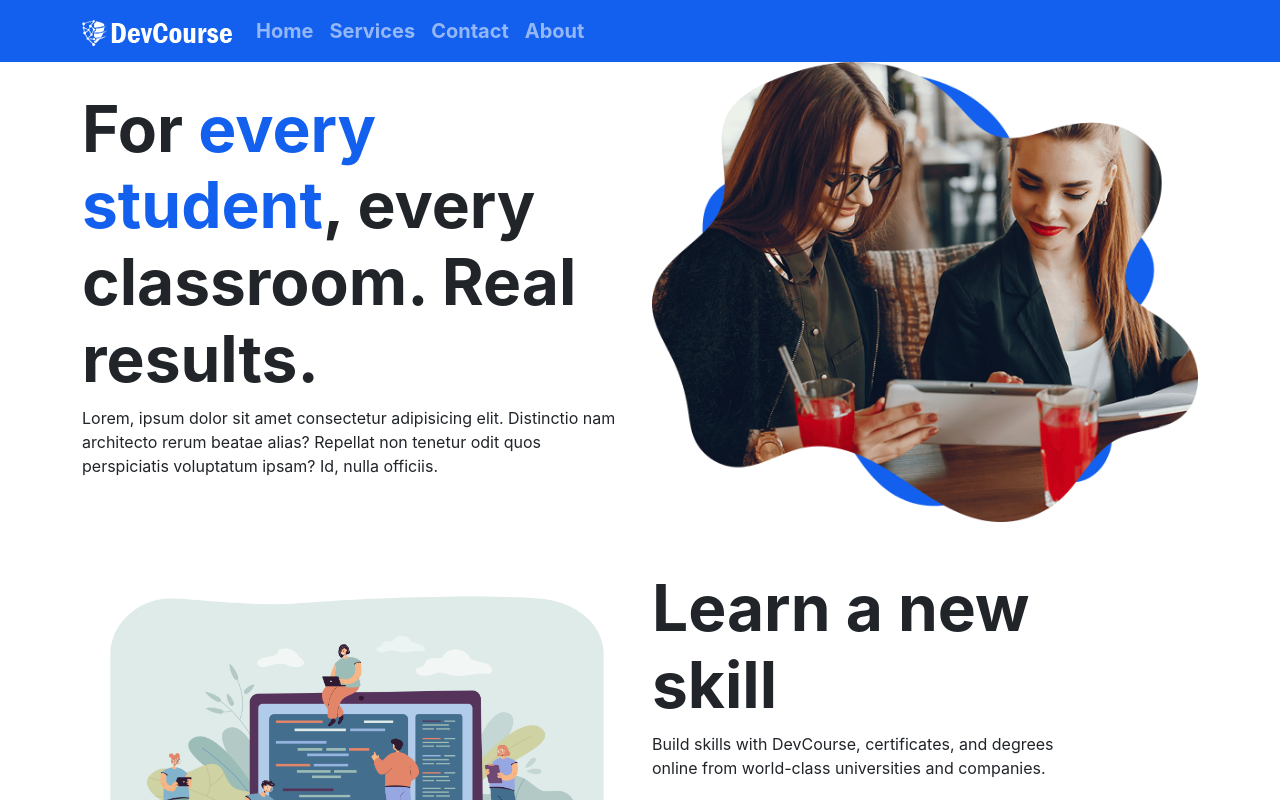
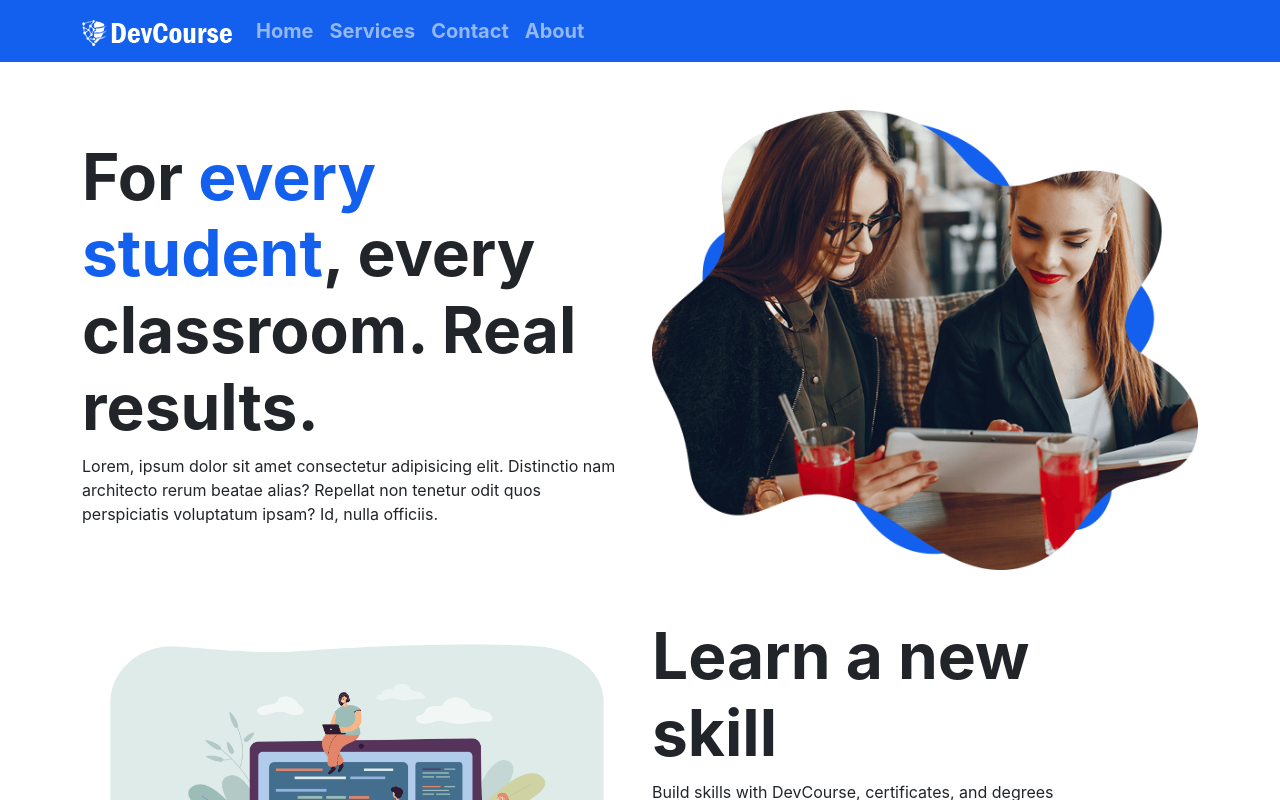
Before and after one commit to mdibuhossain/DevCourse, a React (Create React App) app: page / in a window 1280 px wide. Shown: the top 800 px of the page. Built offline with nearby package versions, Linux system fonts and the light colour scheme.

Commit message:
last test

```diff
--- a/src/components/Header/Header.js
+++ b/src/components/Header/Header.js
@@ -8,7 +8,7 @@ const Header = () => {
             <Navbar collapseOnSelect expand="lg" style={{ backgroundColor: "#1360EF" }} variant="dark" className="fw-bold">
                 <Container>
                     <Navbar.Toggle aria-controls="responsive-navbar-nav" />
-                    <Navbar.Brand><img src="./logo.png" /></Navbar.Brand>
+                    <Navbar.Brand><img src="./logo.png" alt="logo" /></Navbar.Brand>
                     <Navbar.Collapse id="responsive-navbar-nav">
                         <Nav className="fs-5">
                             <Nav.Link as={Link} to="/home">Home</Nav.Link>
--- a/src/components/MainHero/MainHero.js
+++ b/src/components/MainHero/MainHero.js
@@ -5,7 +5,7 @@ import mainHeroImg from '../../images/mainHero.png';
 
 const MainHero = () => {
     return (
-        <Container>
+        <Container className="my-5">
             <Row className="align-items-center justify-content-center flex-column-reverse flex-lg-row">
                 <Col lg={6} sm={12}>
                     <div>
```
